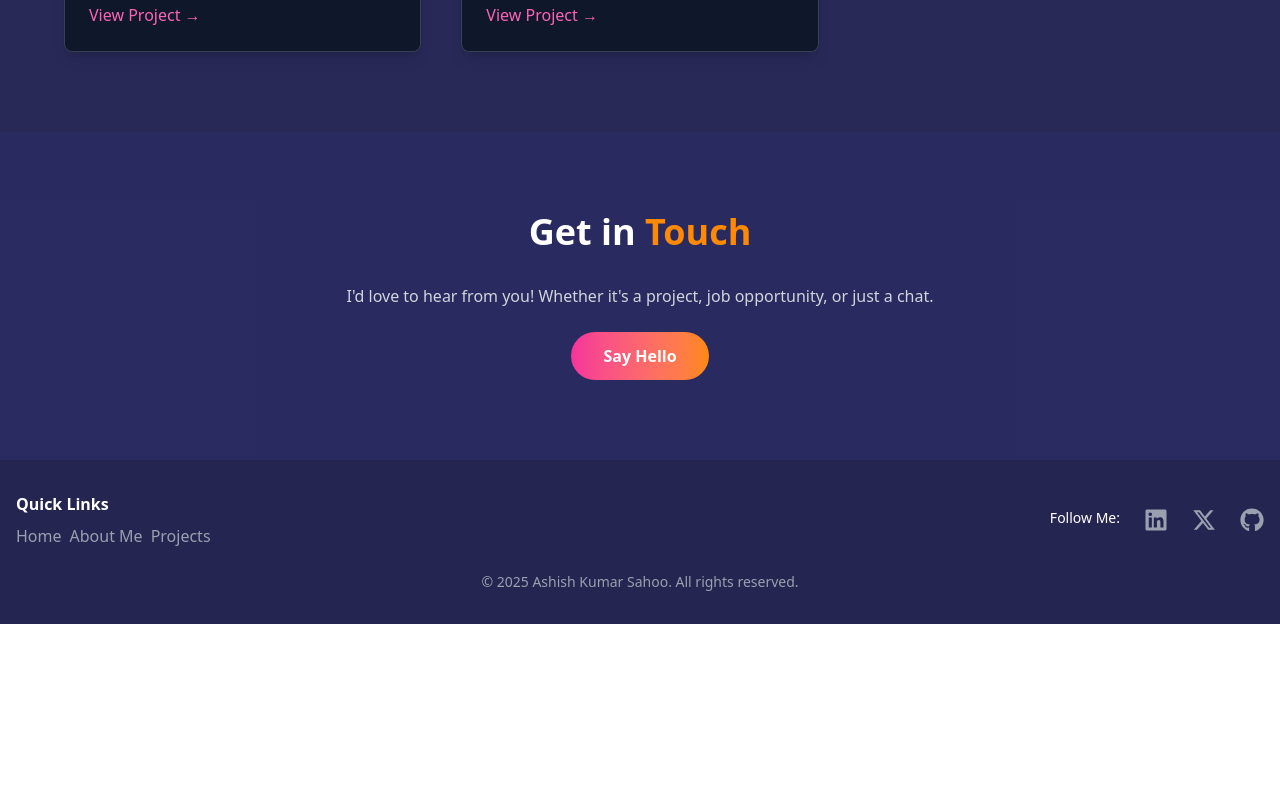
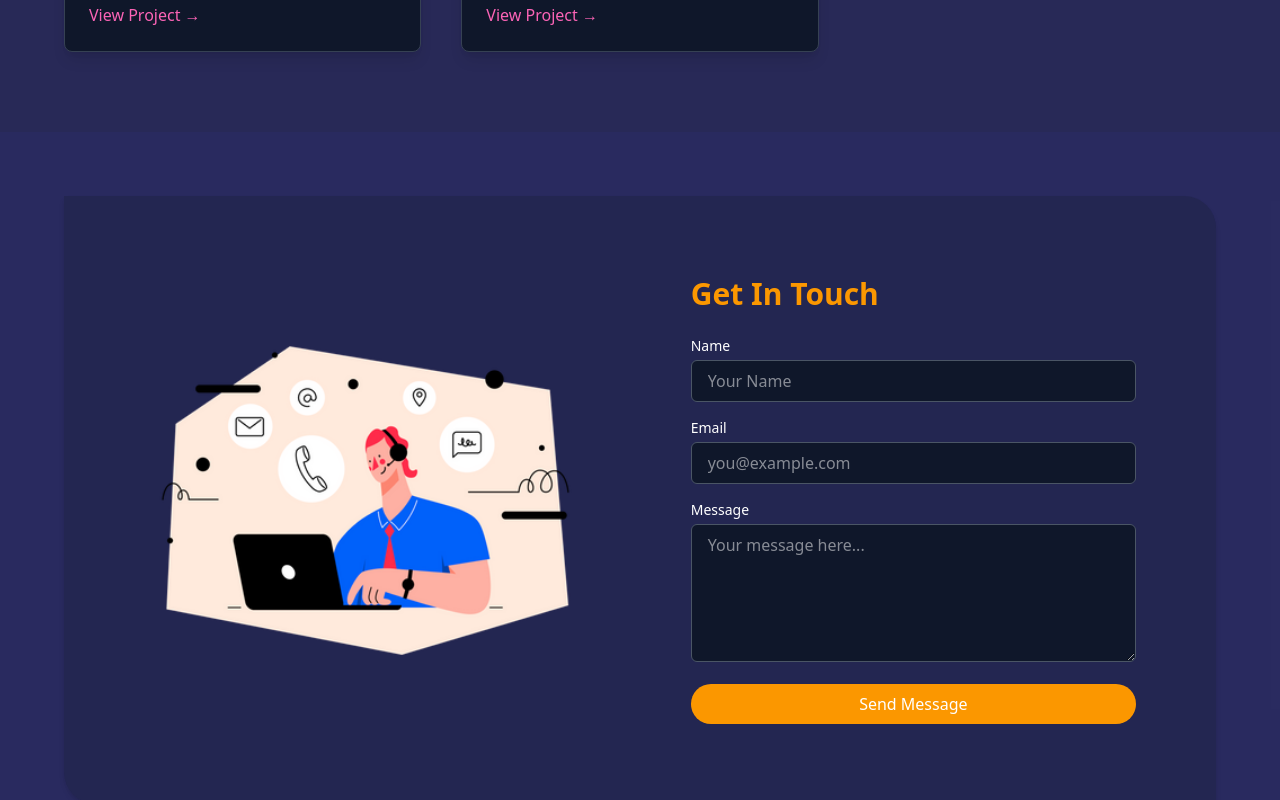
Before and after one commit to Ashish-Kumar-007/portfolio2.0, a Next.js app: page / in a window 1280 px wide. Shown: the part 2340-3140 px from the top of the page. Before the commit the page ends 2964 px from the top, so only its background shows below. Built offline with nearby package versions, Linux system fonts and the light colour scheme.

Commit message:
Updated the Contact Form

```diff
--- a/app/page.js
+++ b/app/page.js
@@ -178,20 +178,70 @@ export default function Home() {
       </section>
 
       {/* Contact Section */}
-      <section id="contact" className="py-20 px-4 bg-[#090a47dd] text-center">
-        <h2 className="text-3xl md:text-4xl font-bold text-white mb-8">
-          Get in <span className="text-orange-400">Touch</span>
-        </h2>
-        <p className="text-gray-300 mb-6">
-          I'd love to hear from you! Whether it's a project, job opportunity, or
-          just a chat.
-        </p>
-        <a
-          href="mailto:ashish@email.com"
-          className="inline-block bg-gradient-to-r from-pink-500 to-orange-400 text-white px-8 py-3 rounded-full font-semibold hover:opacity-90"
-        >
-          Say Hello
-        </a>
+      <section id="contact" className="bg-[#090a47dd] text-white py-16 px-4 ">
+        <div className="max-w-6xl mx-auto flex flex-col bg-[#1920385c] md:flex-row items-center gap-10 shadow-md p-12 rounded-bl-4xl rounded-tr-4xl">
+          {/* Left Image */}
+          <div className="w-full md:w-1/2">
+            <Image
+              src="/assets/contact.png"
+              alt="Contact Illustration"
+              width={500}
+              height={500}
+              className="w-full h-auto rounded-xl"
+            />
+          </div>
+
+          {/* Right Form */}
+          <div className="w-full md:w-1/2 p-8 ">
+            <h2 className="text-3xl font-bold mb-6 text-[#fb9700]">
+              Get In Touch
+            </h2>
+            <form className="space-y-4">
+              <div>
+                <label className="block text-sm mb-1" htmlFor="name">
+                  Name
+                </label>
+                <input
+                  type="text"
+                  id="name"
+                  className="w-full px-4 py-2 bg-[#0f172a] border border-gray-600 rounded-md focus:outline-none focus:border-[#fb9700]"
+                  placeholder="Your Name"
+                />
+              </div>
+
+              <div>
+                <label className="block text-sm mb-1" htmlFor="email">
+                  Email
+                </label>
+                <input
+                  type="email"
+                  id="email"
+                  className="w-full px-4 py-2 bg-[#0f172a] border border-gray-600 rounded-md focus:outline-none focus:border-[#fb9700]"
+                  placeholder="you@example.com"
+                />
+              </div>
+
+              <div>
+                <label className="block text-sm mb-1" htmlFor="message">
+                  Message
+                </label>
+                <textarea
+                  id="message"
+                  rows={5}
+                  className="w-full px-4 py-2 bg-[#0f172a] border border-gray-600 rounded-md focus:outline-none focus:border-[#fb9700]"
+                  placeholder="Your message here..."
+                />
+              </div>
+
+              <button
+                type="submit"
+                className="bg-[#fb9700] text-white px-6 py-2 rounded-full w-full hover:bg-orange-600 transition"
+              >
+                Send Message
+              </button>
+            </form>
+          </div>
+        </div>
       </section>
     </div>
   );
```
Also changed, not shown: public/assets/contact.png (added).
